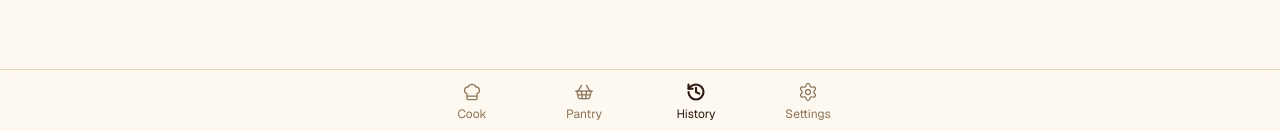
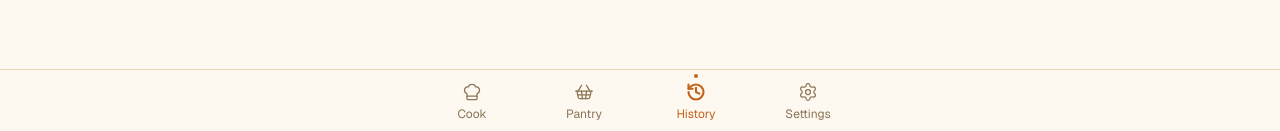
Before and after one commit to kirito-sketch/rasoi, a Next.js app: page /history in a window 1280 px wide. Shown: the part 666-797 px from the top of the page. Built offline with nearby package versions, Linux system fonts and the light colour scheme; no server answers; the database is empty.

Commit message:
feat(design): bottom nav terracotta active state with dot indicator

```diff
--- a/src/components/BottomNav.tsx
+++ b/src/components/BottomNav.tsx
@@ -26,12 +26,18 @@ export function BottomNav() {
             <Link
               key={href}
               href={href}
-              className={`flex flex-1 flex-col items-center gap-1 py-3 text-xs transition-colors ${
+              className={`relative flex flex-1 flex-col items-center gap-1 py-3 text-xs transition-colors ${
                 isActive
-                  ? 'text-foreground'
-                  : 'text-muted-foreground hover:text-foreground'
+                  ? 'text-[#C4621A]'
+                  : 'text-[#8B7355] hover:text-[#C4621A]'
               }`}
             >
+              {isActive && (
+                <span
+                  className="absolute top-1 left-1/2 -translate-x-1/2 w-1 h-1 rounded-full"
+                  style={{ backgroundColor: '#C4621A' }}
+                />
+              )}
               <Icon
                 size={20}
                 strokeWidth={isActive ? 2.5 : 1.5}
```
